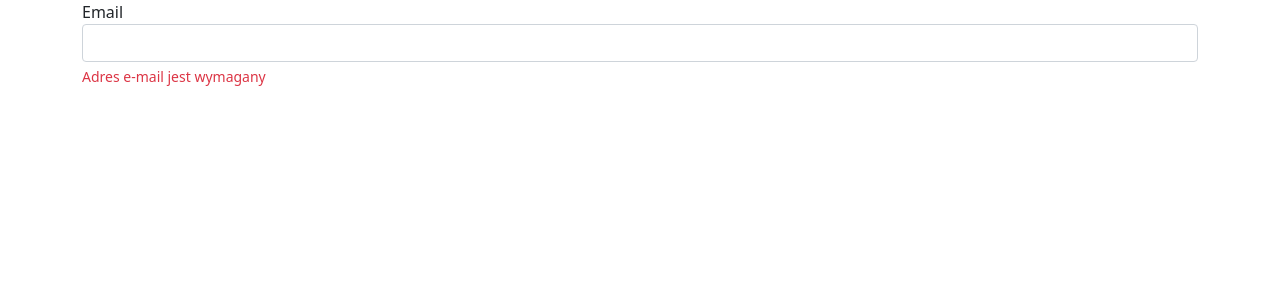
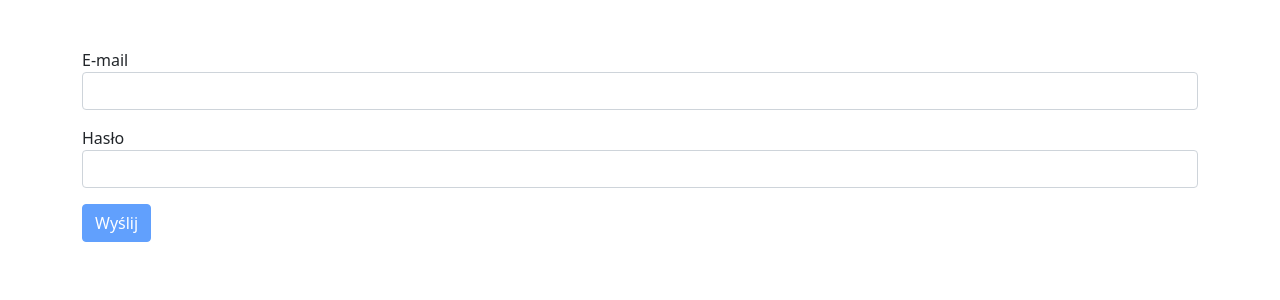
Before and after one commit to 86269A515EBC4D40B210A4371EFFA8B1/3d8c41e04180493eb7b8d6ab91b99ec9, an Angular app: page / in a window 1280 px wide. Shown: the top 300 px of the page. Built offline with nearby package versions, Linux system fonts and the light colour scheme.

Commit message:
Add second field

```diff
--- a/src/app/app.component.ts
+++ b/src/app/app.component.ts
@@ -4,10 +4,10 @@ import { FormGroup, FormControl, Validators } from "@angular/forms";
 @Component({
   selector: "app-root",
   template: `
-    <div class="container">
+    <div class="container mt-5">
       <form [formGroup]="form">
         <div class="mb-3">
-          <label for="email">Email</label>
+          <label for="email">E-mail</label>
           <input class="form-control" formControlName="email" id="email" autocomplete="off" />
           <app-control-errors [control]="form.get('email')!">
             <ng-template appControlError="required"> Adres e-mail jest wymagany </ng-template>
@@ -19,6 +19,22 @@ import { FormGroup, FormControl, Validators } from "@angular/forms";
             <ng-template appControlError="email"> Adres e-mail jest niepoprawny </ng-template>
           </app-control-errors>
         </div>
+
+        <div class="mb-3">
+          <label for="password">Hasło</label>
+          <input class="form-control" formControlName="password" id="password" autocomplete="off" />
+          <app-control-errors [control]="form.get('password')!">
+            <ng-template appControlError="required"> Hasło jest wymagane </ng-template>
+
+            <ng-template appControlError="minlength" let-error>
+              Hasło musi składać się mimimum z {{ error.requiredLength }} znaków
+            </ng-template>
+          </app-control-errors>
+        </div>
+
+        <div>
+          <button class="btn btn-primary" [disabled]="!form.valid">Wyślij</button>
+        </div>
       </form>
     </div>
   `,
@@ -28,4 +44,8 @@ export class AppComponent {
     email: new FormControl(null, [Validators.required, Validators.minLength(3), Validators.email]),
     password: new FormControl(null, [Validators.required, Validators.minLength(8)]),
   });
+
+  constructor() {
+    this.form.markAllAsTouched();
+  }
 }
--- a/src/app/control-errors.component.ts
+++ b/src/app/control-errors.component.ts
@@ -1,7 +1,7 @@
 import { Component, ContentChildren, Input, QueryList, TemplateRef } from "@angular/core";
 import { AbstractControl } from "@angular/forms";
 import { Observable, ReplaySubject } from "rxjs";
-import { map, mapTo, startWith, switchMap } from "rxjs/operators";
+import { filter, map, mapTo, startWith, switchMap } from "rxjs/operators";
 import { ControlErrorDirective } from "./control-error.directive";
 
 @Component({
@@ -25,6 +25,7 @@ export class ControlErrorsComponent {
   templateWithContext$ = this.contentInit$.pipe(
     switchMap(() => this.control$),
     switchMap((control) => this.getControlChanges(control)),
+    filter((control) => control.pristine === false),
     map((control) => this.getErrorKeyAndData(control)),
     map((error) => (error ? this.getTemplateWithContext(error[0], error[1]) : null))
   );
```
